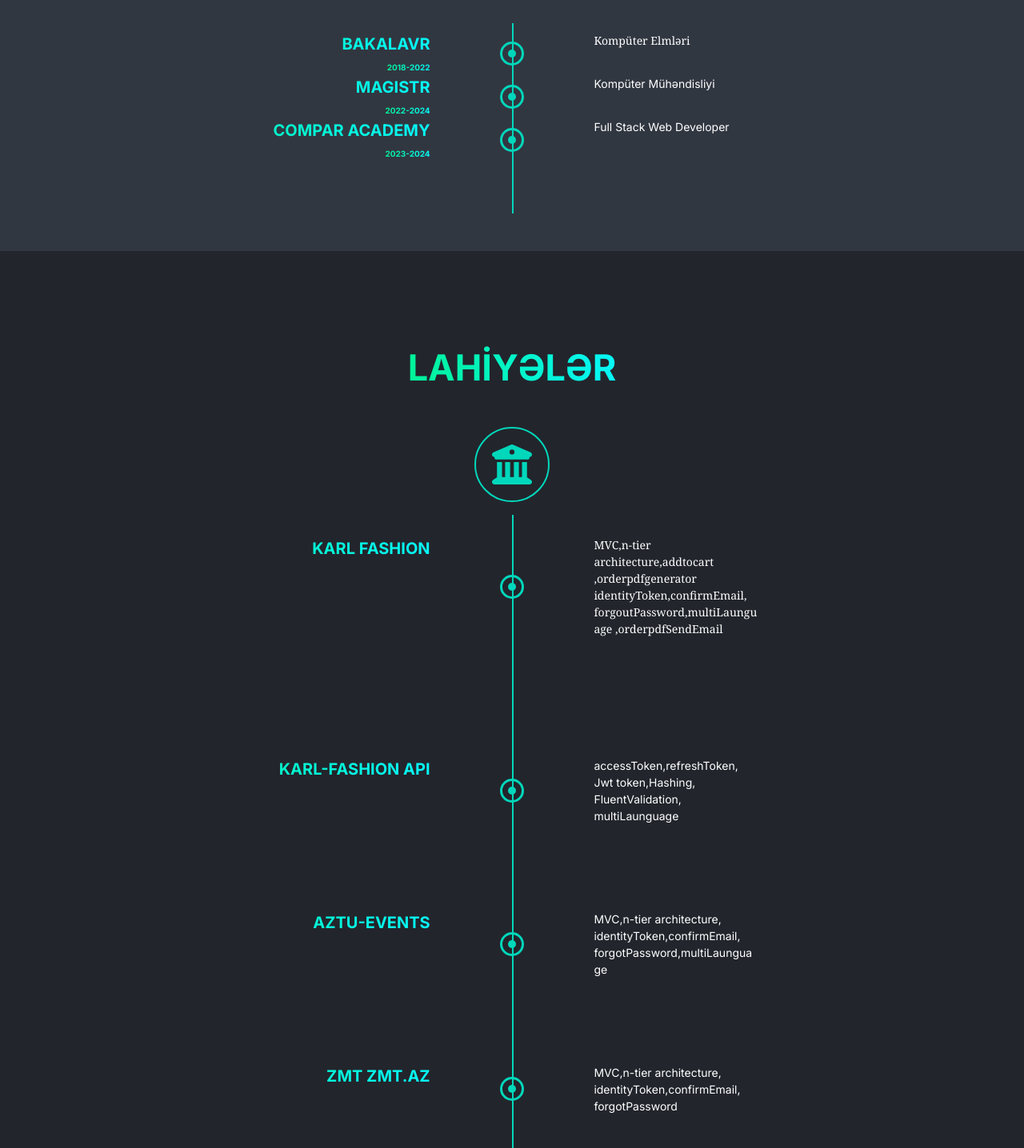
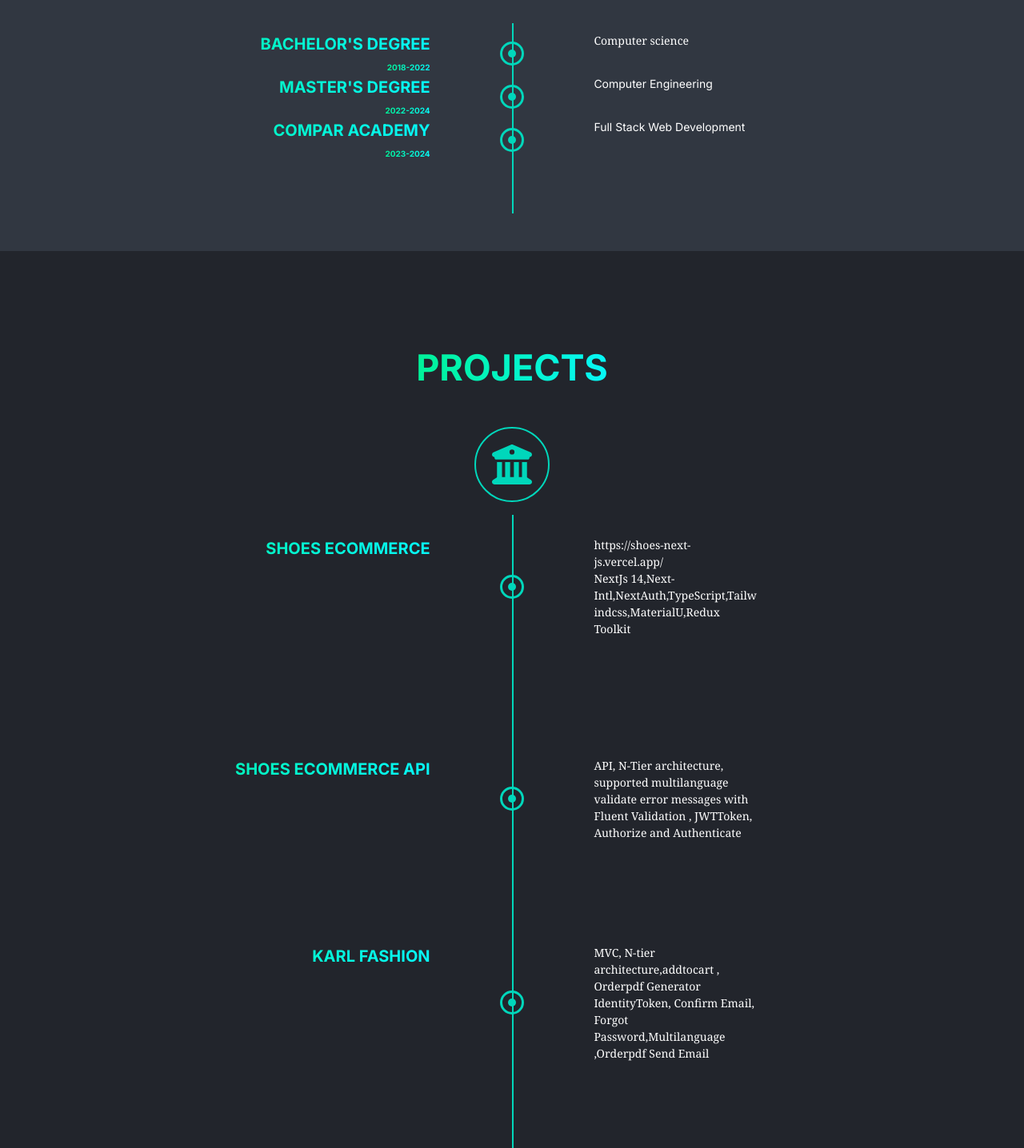
Before and after one commit to TahirMuradov/Portfolio, a Next.js app: page / in a window 1280 px wide. Shown: the part 2174-3610 px from the top of the page at 80% size. Built offline with nearby package versions, Linux system fonts and the light colour scheme.

Commit message:
projectAdded

```diff
--- a/components/Education/Education.jsx
+++ b/components/Education/Education.jsx
@@ -11,7 +11,7 @@
 
   <div className="edu w-[80%] mx-auto py-28">
 <div id='title' className="w-full text-center">
-    <h2>Təhsİl</h2>
+    <h2>Educaton</h2>
 </div>
 <div className="content w-full h-auto">
 <div className="cd-timeline w-full h-auto">
@@ -23,7 +23,7 @@
         </div>
 <div className="grid lg:grid-cols-5">
 <div className="title lg:col-span-2 lg:text-end">
-    <h2 className='text-[20px] block'>Bakalavr</h2>
+    <h2 className='text-[20px] block'> Bachelor's degree </h2>
     <h2 className='text-[10px]'>2018-2022</h2>
 </div>
 <div className="dot lg:col-span-1 hidden lg:block text-center relative">
@@ -32,12 +32,12 @@
 </div>
 </div>
 <div className="content lg:col-span-2 text-white font-serif text-[14px]">
-  Kompüter Elmləri
+Computer science
 </div>
 </div>
 <div className="grid lg:grid-cols-5">
 <div className="title lg:col-span-2 lg:text-end">
-    <h2 className='text-[20px] block'>Magistr</h2>
+    <h2 className='text-[20px] block'>Master's degree</h2>
     <h2 className='text-[10px]'>2022-2024</h2>
 </div>
 <div className="dot lg:col-span-1 hidden lg:block text-center relative">
@@ -46,7 +46,7 @@
 </div>
 </div>
 <div className="content lg:col-span-2 text-white text-[14px]">
-Kompüter Mühəndisliyi
+Computer Engineering
 </div>
 </div>
 <div className="grid lg:grid-cols-5">
@@ -60,7 +60,7 @@
 </div>
 </div>
 <div className="content lg:col-span-2 text-white text-[14px]">
-Full Stack Web Developer
+Full Stack Web Development
 </div>
 </div>
     </div>
--- a/components/Skills/Skills.jsx
+++ b/components/Skills/Skills.jsx
@@ -10,7 +10,7 @@
 <div className="skills_content w-[80%] mx-auto bg-[#313741]">
 <div className="grid lg:grid-cols-2 gap-2">
 <div className="front text-center">
-<h2>Front</h2>
+<h2>Frontend</h2>
 
 <div className='text-white'>
     <ul className='list-inside'>
@@ -44,12 +44,12 @@
   </p>
   </li>
  <li> <p>
-  asp.net MVC
+  asp.net core MVC
   </p>
   </li>
  <li>
    <p>
-  RestFullApi(swaggerUI)
+  RestFullApi
   </p>
   </li>
  <li> <p>
--- a/components/Workexperience/Workexperience.jsx
+++ b/components/Workexperience/Workexperience.jsx
@@ -9,7 +9,7 @@
 
   <div className="edu w-[80%] mx-auto py-28">
 <div id='title' className="w-full text-center">
-    <h2>Lahİyələr</h2>
+    <h2>Projects</h2>
 </div>
 <div className="content w-full h-auto">
 <div className="cd-timeline w-full h-auto">
@@ -19,6 +19,42 @@
 <FontAwesomeIcon icon={faBuildingColumns} />
 </div>
         </div>
+        <div className="grid lg:grid-cols-5 grid-rows-2 pb-6">
+<div className="title lg:col-span-2 lg:text-end">
+    <h2 className='text-[20px] block'> Shoes Ecommerce </h2>
+
+
+</div>
+<div className="dot lg:col-span-1 hidden lg:block text-center relative">
+<div className='big'>
+    <div className=''></div>
+</div>
+</div>
+<div className="content lg:col-span-2 text-white font-serif text-[14px]">
+    <p className='w-1/2'>
+   <a href="https://shoes-next-js.vercel.app/" target="_blank">https://shoes-next-js.vercel.app/</a>  <br />
+    NextJs 14,Next-Intl,NextAuth,TypeScript,Tailwindcss,MaterialU,Redux Toolkit
+        </p>
+</div>
+</div>
+<div className="grid lg:grid-cols-5 grid-rows-2 pb-6">
+<div className="title lg:col-span-2 lg:text-end">
+    <h2 className='text-[20px] block'> Shoes Ecommerce Api  </h2>
+
+
+</div>
+<div className="dot lg:col-span-1 hidden lg:block text-center relative">
+<div className='big'>
+    <div className=''></div>
+</div>
+</div>
+<div className="content lg:col-span-2 text-white font-serif text-[14px]">
+    <p className='w-1/2'>
+    API, N-Tier architecture, supported multilanguage validate error
+ messages with Fluent Validation , JWTToken, Authorize and Authenticate
+        </p>
+</div>
+</div>
 <div className="grid lg:grid-cols-5 grid-rows-2 pb-6">
 <div className="title lg:col-span-2 lg:text-end">
     <h2 className='text-[20px] block'>Karl Fashion</h2>
@@ -31,11 +67,11 @@
 </div>
 <div className="content lg:col-span-2 text-white font-serif text-[14px]">
     <p className='w-1/2'>
-      MVC,n-tier architecture,addtocart
-      ,orderpdfgenerator
-       identityToken,confirmEmail,
-      forgoutPassword,multiLaunguage
-      ,orderpdfSendEmail
+      MVC, N-tier architecture,addtocart
+      , Orderpdf Generator
+       IdentityToken, Confirm Email,
+      Forgot Password,Multilanguage
+      ,Orderpdf Send Email
         </p>
 </div>
 </div>
@@ -52,10 +88,10 @@
 <div className="content lg:col-span-2 text-white text-[14px]">
   <p className='w-1/2'>
 
-accessToken,refreshToken,
-Jwt token,Hashing,
+AccessToken, RefreshToken,
+Jwt token, Hashing,
 FluentValidation,
-multiLaunguage
+Multilanguage
   </p>
 </div>
 </div>
@@ -71,9 +107,9 @@
 </div>
 <div className="content lg:col-span-2 text-white text-[14px]">
 <p className='w-1/2'>
-      MVC,n-tier architecture,
-      identityToken,confirmEmail,
-      forgotPassword,multiLaunguage
+      MVC, N-tier architecture,
+      IdentityToken,ConfirmEmail,
+      Forgot Password, Multilanguage
         </p>
 </div>
 </div>
@@ -89,9 +125,9 @@
 </div>
 <div className="content lg:col-span-2 text-white text-[14px]">
 <p className='w-1/2'>
-      MVC,n-tier architecture,
-      identityToken,confirmEmail,
-      forgotPassword
+      MVC,N-tier architecture,
+      IdentityToken,Confirm Email,
+      Forgot Password
         </p>
 </div>
 </div>
```
